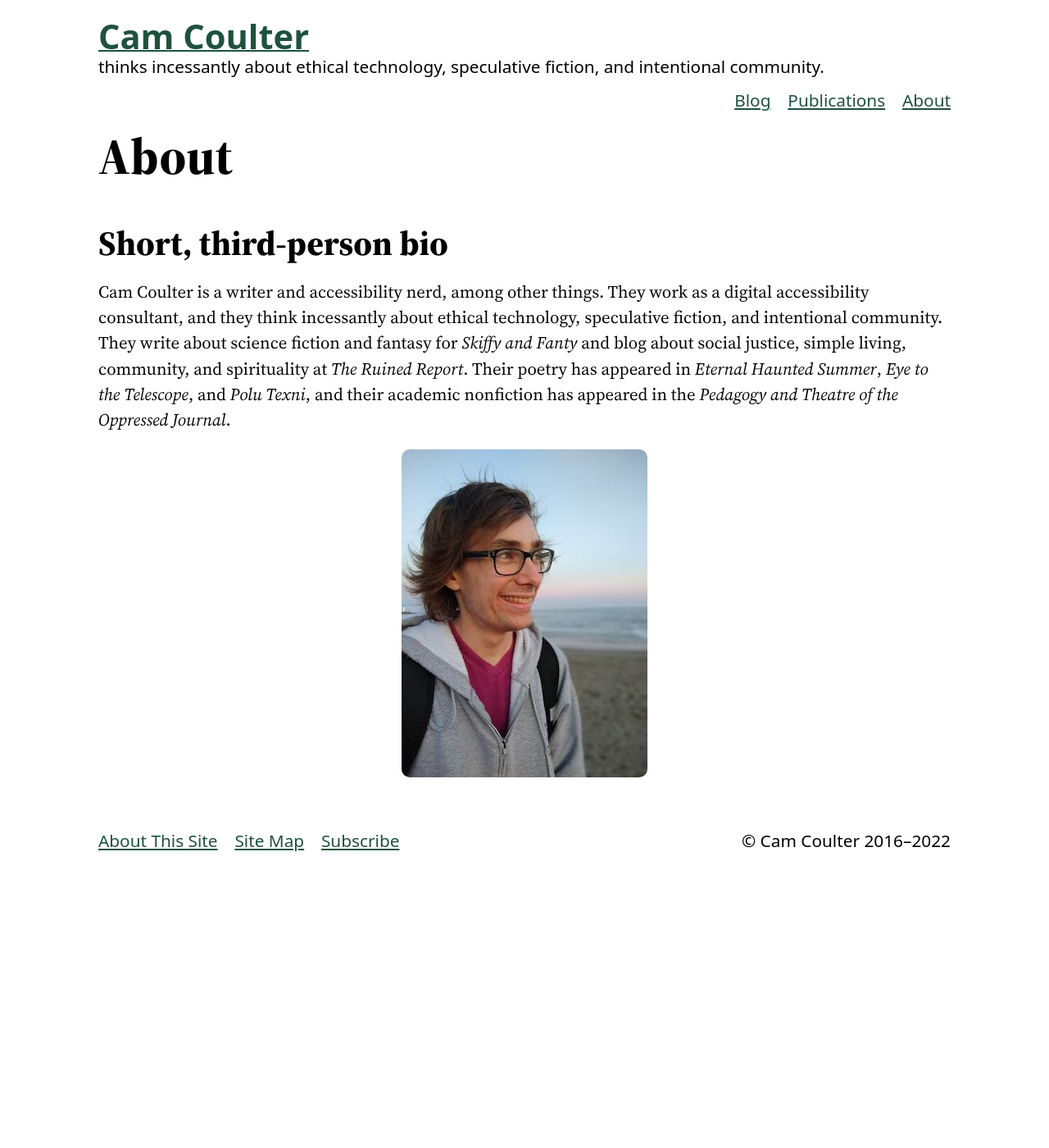
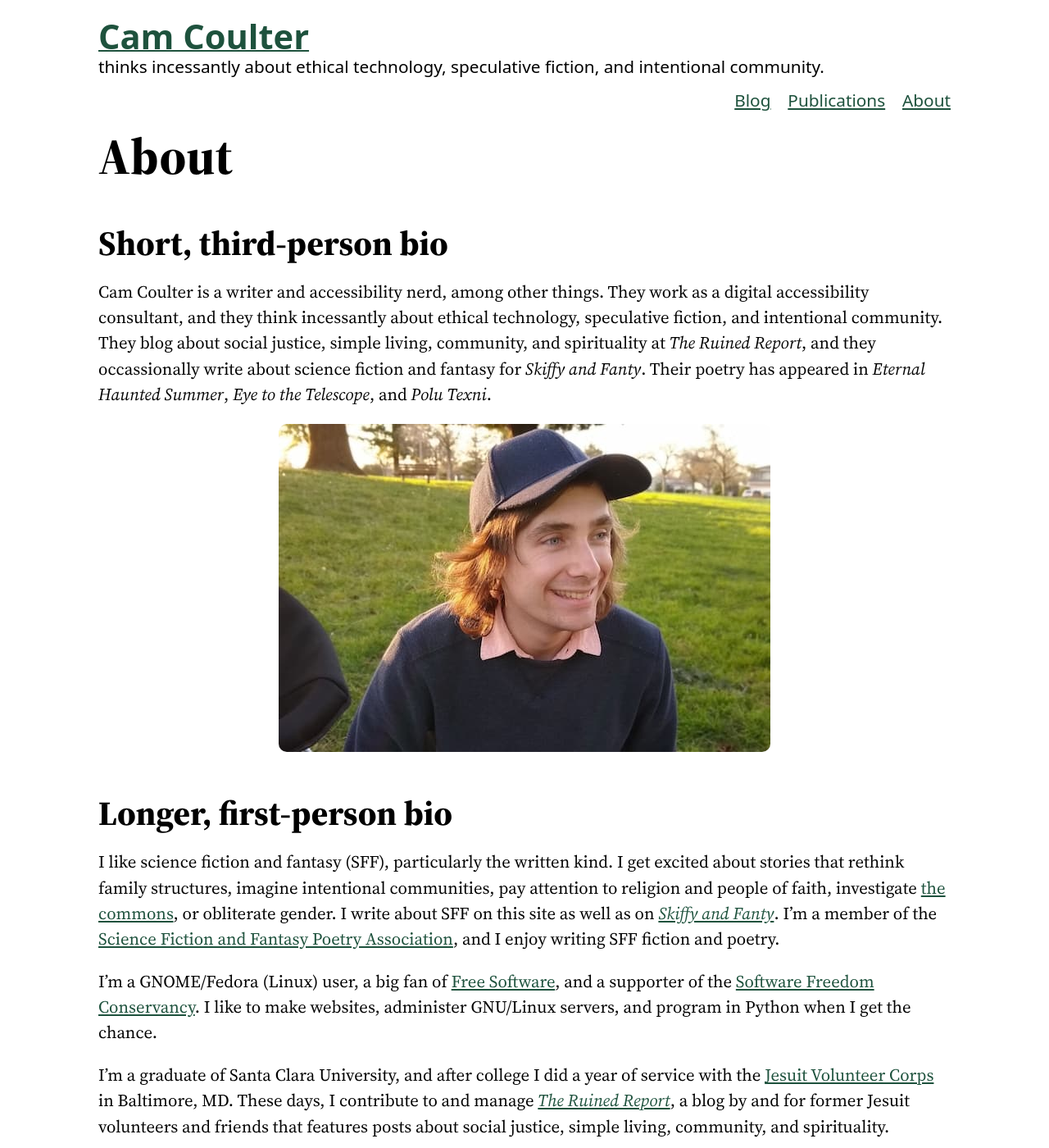
Before and after one commit to cncoulter/camcoulter.com, a Jekyll site: the page built from About.md, in a window 1280 px wide and 1400 px high. Shown: the whole window at 82% size. Built offline with Jekyll 4.4.1, drawn with Linux system fonts in a browser that asks for light colours; some web fonts are replaced; some of the changed text lies outside the part shown.

Commit message:
Update About page

```diff
--- a/About.md
+++ b/About.md
@@ -11,6 +11,24 @@ description: "Cam Coulter is a writer and accessibility nerd, among other things
 
 ## Short, third-person bio
 
-Cam Coulter is a writer and accessibility nerd, among other things. They work as a digital accessibility consultant, and they think incessantly about ethical technology, speculative fiction, and intentional community. They write about science fiction and fantasy for <cite>Skiffy and Fanty</cite> and blog about social justice, simple living, community, and spirituality at <cite>The Ruined Report</cite>. Their poetry has appeared in <cite>Eternal Haunted Summer</cite>, <cite>Eye to the Telescope</cite>, and <cite>Polu Texni</cite>, and their academic nonfiction has appeared in the <cite>Pedagogy and Theatre of the Oppressed Journal</cite>.
+Cam Coulter is a writer and accessibility nerd, among other things. They work as a digital accessibility consultant, and they think incessantly about ethical technology, speculative fiction, and intentional community. They blog about social justice, simple living, community, and spirituality at <cite>The Ruined Report</cite>, and they occassionally write about science fiction and fantasy for <cite>Skiffy and Fanty</cite>. Their poetry has appeared in <cite>Eternal Haunted Summer</cite>, <cite>Eye to the Telescope</cite>, and <cite>Polu Texni</cite>.
 
 {% include image.html image="cam-coulter" caption="False" figClass="About__Headshot" %}
+
+## Longer, first-person bio
+
+I like science fiction and fantasy (SFF), particularly the written kind. I get excited about stories that rethink family structures, imagine intentional communities, pay attention to religion and people of faith, investigate <a href="http://www.bollier.org/new-to-the-commons">the commons</a>, or obliterate gender. I write about SFF on this site as well as on <a href="https://skiffyandfanty.com/author/cameronncoulter/"><cite>Skiffy and Fanty</cite></a>. I'm a member of the <a href="http://sfpoetry.com/">Science Fiction and Fantasy Poetry Association</a>, and I enjoy writing SFF fiction and poetry.
+
+I'm a GNOME/Fedora (Linux) user, a big fan of <a href="https://www.fsf.org/about/what-is-free-software">Free Software</a>, and a supporter of the <a href="https://sfconservancy.org/">Software Freedom Conservancy</a>. I like to make websites, administer GNU/Linux servers, and program in Python when I get the chance.
+
+I'm a graduate of Santa Clara University, and after college I did a year of service with the <a href="http://www.jesuitvolunteers.org/">Jesuit Volunteer Corps</a> in Baltimore, MD. These days, I contribute to and manage <a href="https://theruinedreport.com/"><cite>The Ruined Report</cite></a>, a blog by and for former Jesuit volunteers and friends that features posts about social justice, simple living, community, and spirituality.
+
+Professionally, I work as a digitial accessibility consultant, helping to make websites and apps work well for people with disabilities and for people who use assistive technologies like screen readers. I'm a <a href="https://www.accessibilityassociation.org/s/certified-professional">Certified Professional in Accessibility Core Competencies</a> (CPACC) and a member of the <a href="https://www.accessibilityassociation.org/">International Association of Accessibility Professionals</a>. Before I started working in digital accessibility, I worked in disability services, starting with two years at <a href="https://www.larcheks.org/">L'Arche Heartland</a>, a community of adults with and without developmental disabilities in the Kansas City metro area.
+
+
+## Find me online
+
+<ul class="link-turncoat--list">
+	<li><a href="https://www.linkedin.com/in/camcoulter" class="link-turncoat">{% include SVGs/linkedin.svg %} LinkedIn</a></li>
+	<li><a href="https://github.com/cncoulter" class="link-turncoat">{% include SVGs/github.svg %} GitHub</a></li>
+</ul>
--- a/collections/_images/cam.html
+++ b/collections/_images/cam.html
@@ -2,10 +2,10 @@
 SPDX-FileCopyrightText: 2022 Cam Coulter <git@camcoulter.com>
 SPDX-License-Identifier: CC0-1.0
 title: cam-coulter
-alt: "Cam Coulter smiles at the beach. They wear glasses, a purple shirt, and a gray sweater."
+alt: "Cam Coulter smiles at a park on a sunny day. They wear a navy ballcap and sweater and a salmon-colored button-up."
 source: "/assets/images/cam-coulter.jpg"
 srcset: "/assets/images/cam-coulter-2x.jpg 2x, /assets/images/cam-coulter-3x.jpg 3x"
 sizes: "False"
-width: 300
+width: 600
 height: 400
 ---
```
Also changed, not shown: assets/images/cam-coulter-2x.jpg, assets/images/cam-coulter-3x.jpg, assets/images/cam-coulter.jpg, 3 other files.
